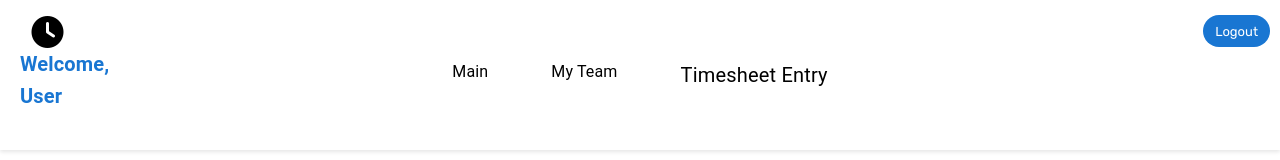
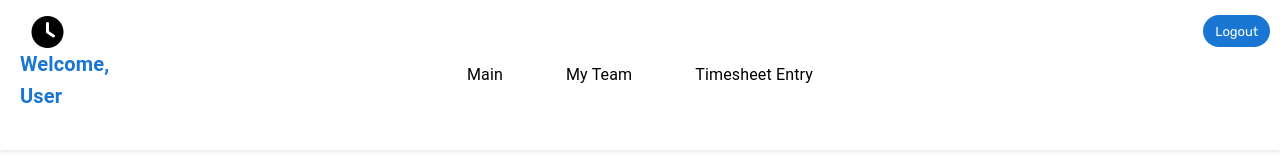
Before and after one commit to rmorrisgit/hackathonTimesheet, a React (Vite) app in the folder client/: page / in a window 1280 px wide. Shown: the top 160 px of the page. Built offline with nearby package versions, Linux system fonts and the light colour scheme; no server answers; sample sign-in values are in the browser's storage.

Commit message:
removed a font size

```diff
--- a/client/src/components/NavBar.jsx
+++ b/client/src/components/NavBar.jsx
@@ -96,7 +96,7 @@ const NavBar = () => {
           )}
           {isAuthenticated && userRole != "supervisor" && (
           <li className="nav-link-item" >
-            <Typography variant="body1" component={Link} to="/timesheet"     style={{ fontSize: "20px" }}>
+            <Typography variant="body1" component={Link} to="/timesheet">
               Timesheet Entry
             </Typography>
           </li>
```
